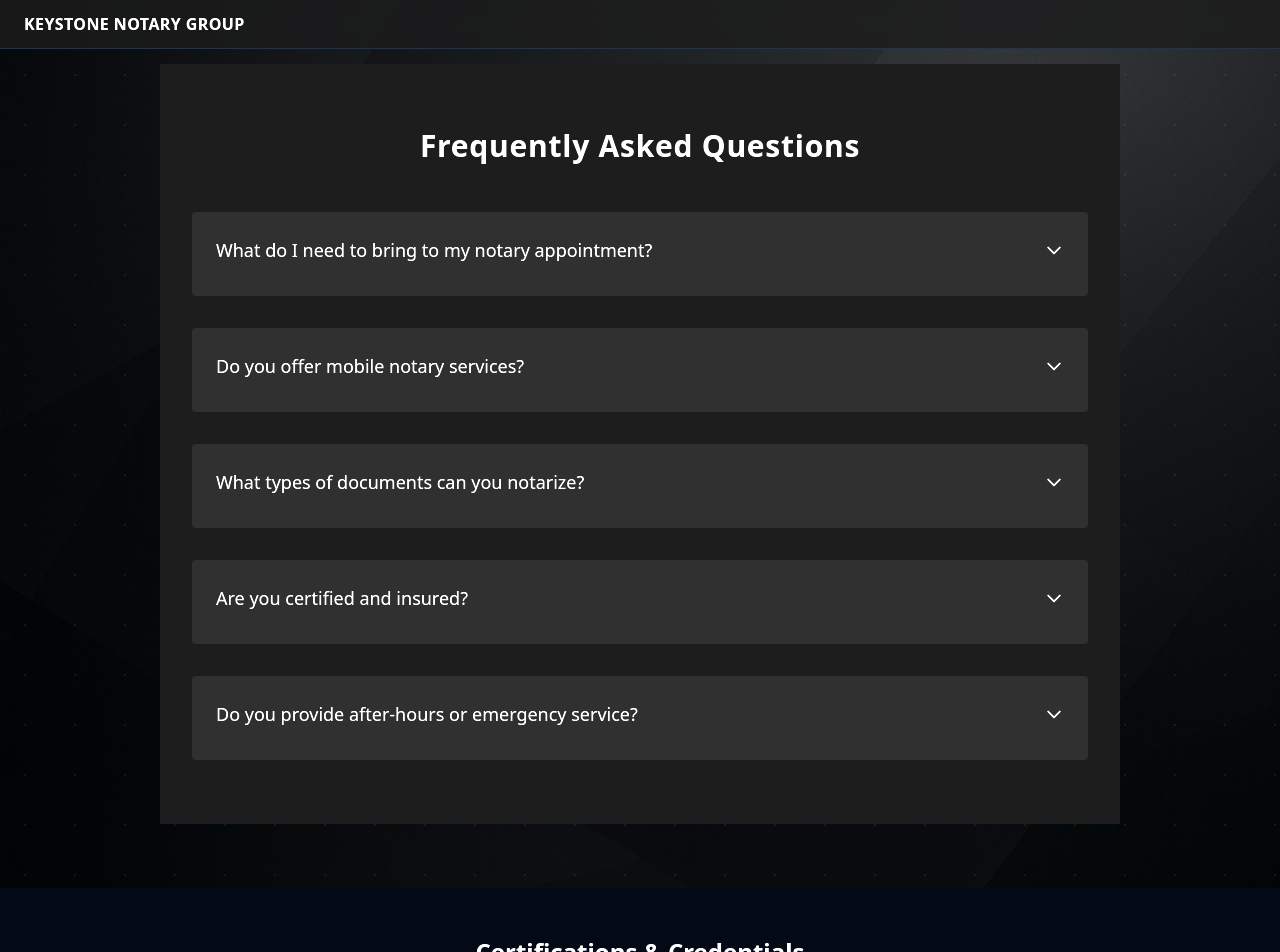
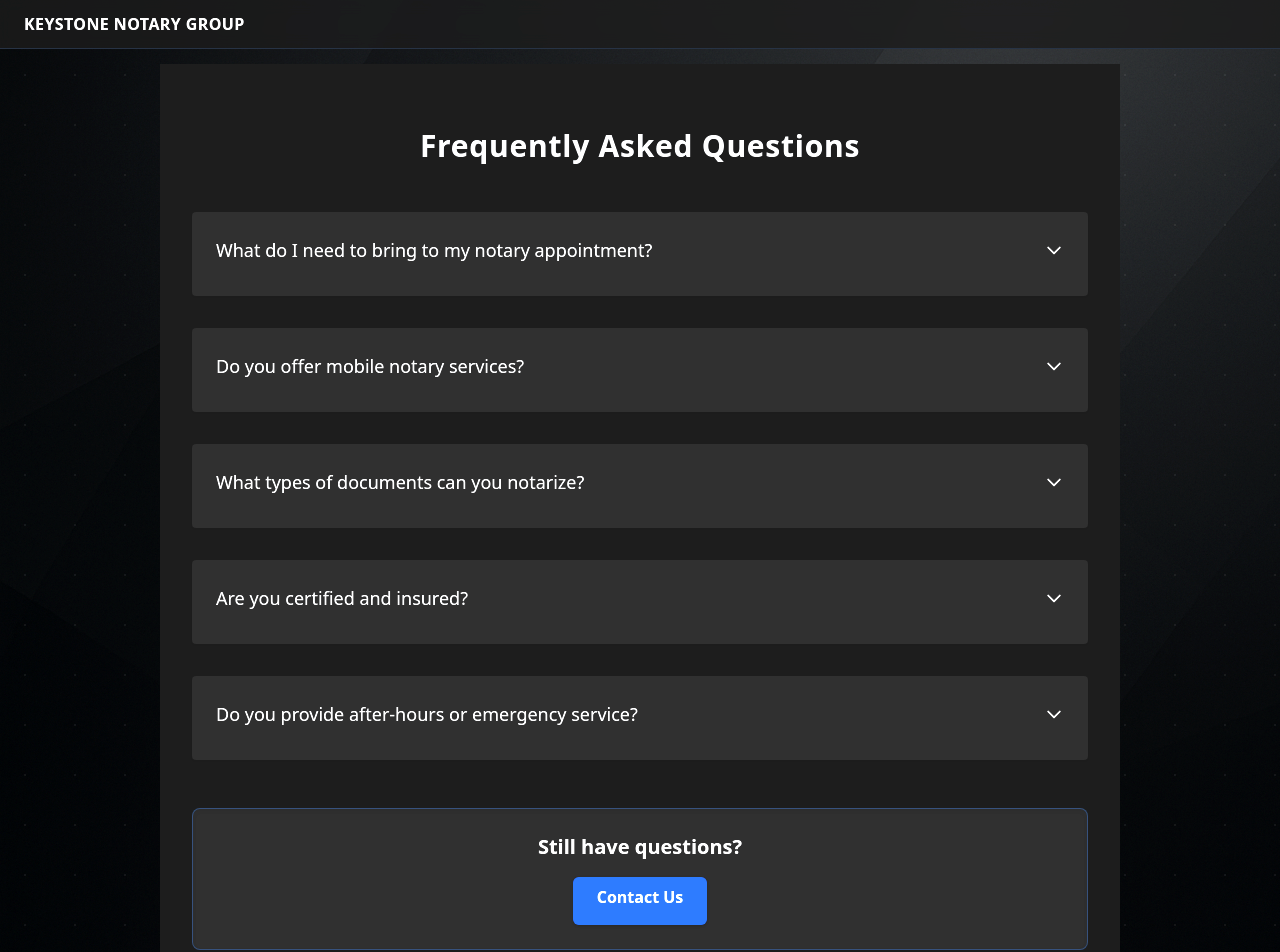
Before and after one commit to BikerViking/keystone-site, a React (Create React App) app: page /faq in a window 1280 px wide. Shown: the top 952 px of the page. Built offline with nearby package versions, Linux system fonts and the light colour scheme.

Commit message:
Add contact CTA banner to FAQ

```diff
--- a/src/pages/contact.jsx
+++ b/src/pages/contact.jsx
@@ -16,6 +16,7 @@ export default function ContactPage() {
   return (
     <LayoutWrapper>
       <section
+        id="contact"
         aria-label="Contact"
         className="bg-neutral-800 mx-auto max-w-screen-lg px-4 py-12 text-gray-200 sm:px-6 sm:py-16 lg:px-8"
       >
--- a/src/pages/faq.jsx
+++ b/src/pages/faq.jsx
@@ -1,4 +1,5 @@
 import React, { useState } from "react";
+import { Link } from "react-router-dom";
 import LayoutWrapper from "../components/LayoutWrapper";
 
 export default function FaqPage() {
@@ -79,6 +80,17 @@ export default function FaqPage() {
             </div>
           ))}
         </dl>
+        <div className="mt-12 rounded-lg border border-blue-500/30 bg-neutral-800 p-6 text-center shadow-inner">
+          <h2 className="mb-4 text-xl font-semibold text-gray-100">
+            Still have questions?
+          </h2>
+          <Link
+            to="/contact#contact"
+            className="inline-block min-h-[48px] rounded-md bg-blue-600 px-6 py-2 font-semibold text-white shadow transition-colors hover:bg-blue-500 focus:outline-none focus:ring-2 focus:ring-blue-600 focus:ring-offset-2 focus:ring-offset-neutral-900"
+          >
+            Contact Us
+          </Link>
+        </div>
       </section>
     </LayoutWrapper>
   );
```
Also changed, not shown: 1 other file (tests, documents, lock files or other folders).
